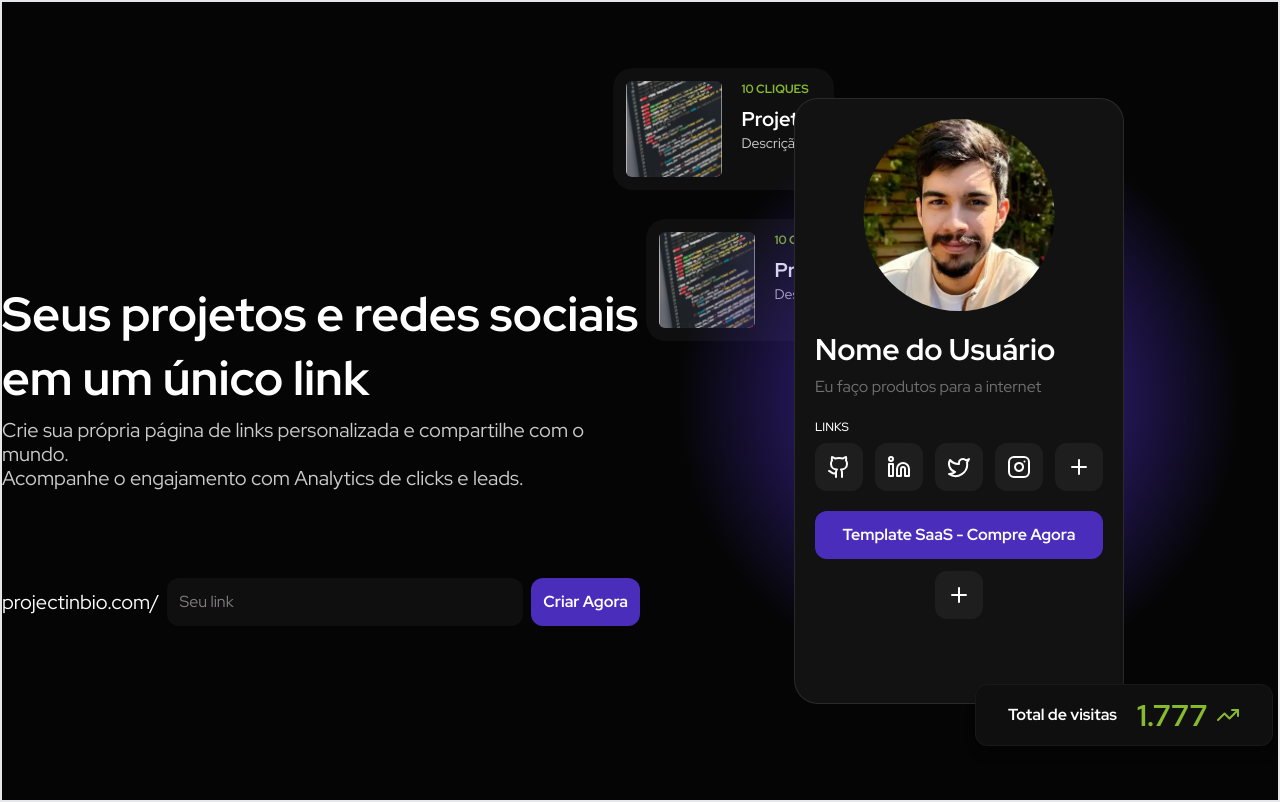
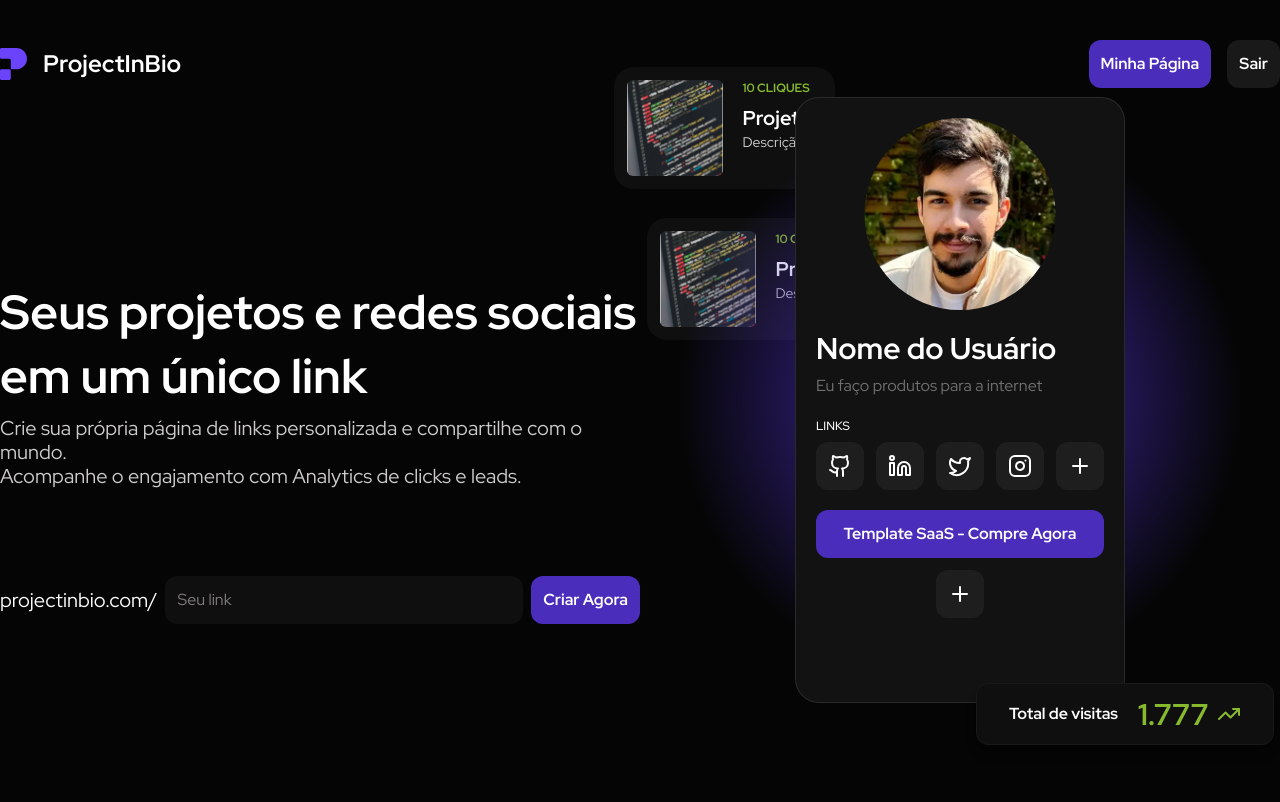
Before and after one commit to Lucas-Ballonje/inBio, a Next.js app: page / in a window 1280 px wide. Built offline with nearby package versions, Linux system fonts and the light colour scheme.

Commit message:
fix header e hero

```diff
--- /dev/null
+++ b/app/components/landing-page/header.tsx
@@ -0,0 +1,16 @@
+import Button from "../ui/button";
+
+export default function Header (){
+    return(
+        <div className="absolute top-0 left-0 right-0 max-w-7xl mx-auto flex items-center justify-between py-10">
+            <div className="flex items-center gap-4">
+                <img src="/logo.svg" alt="Logo" />
+                <h3 className="text-white text-2xl font-bold">ProjectInBio</h3>
+            </div>
+            <div className="flex items-center gap-4">
+                <Button>Minha Página</Button>
+                <Button variant="secondary">Sair</Button>
+            </div>
+        </div>
+    )
+}
--- a/app/components/landing-page/hero.tsx
+++ b/app/components/landing-page/hero.tsx
@@ -6,7 +6,7 @@
 
 export default function Hero(){
     return(
-        <div className="flex border h-screen">
+        <div className="flex h-screen">
             <div className="w-full flex flex-col gap-2 mt-[35vh]">
                 <h1 className="text-5xl font-bold text-white leading-[64px]">Seus projetos e redes sociais em um único link</h1>
                 <h2 className="text-xl leading-6">
--- a/app/page.tsx
+++ b/app/page.tsx
@@ -1,10 +1,12 @@
+import Header from "./components/landing-page/header";
 import Hero from "./components/landing-page/hero";
 
 export default function Home() {
   return (
-    <div className="max-w-7xl mx-auto border">
+    <div className="max-w-7xl mx-auto">
+      <Header/>
       <Hero />
-      {/* <Header/>
+      {/*
         <VideoExplanation/>
         <Pricing />
         <Faq/> */}
```
